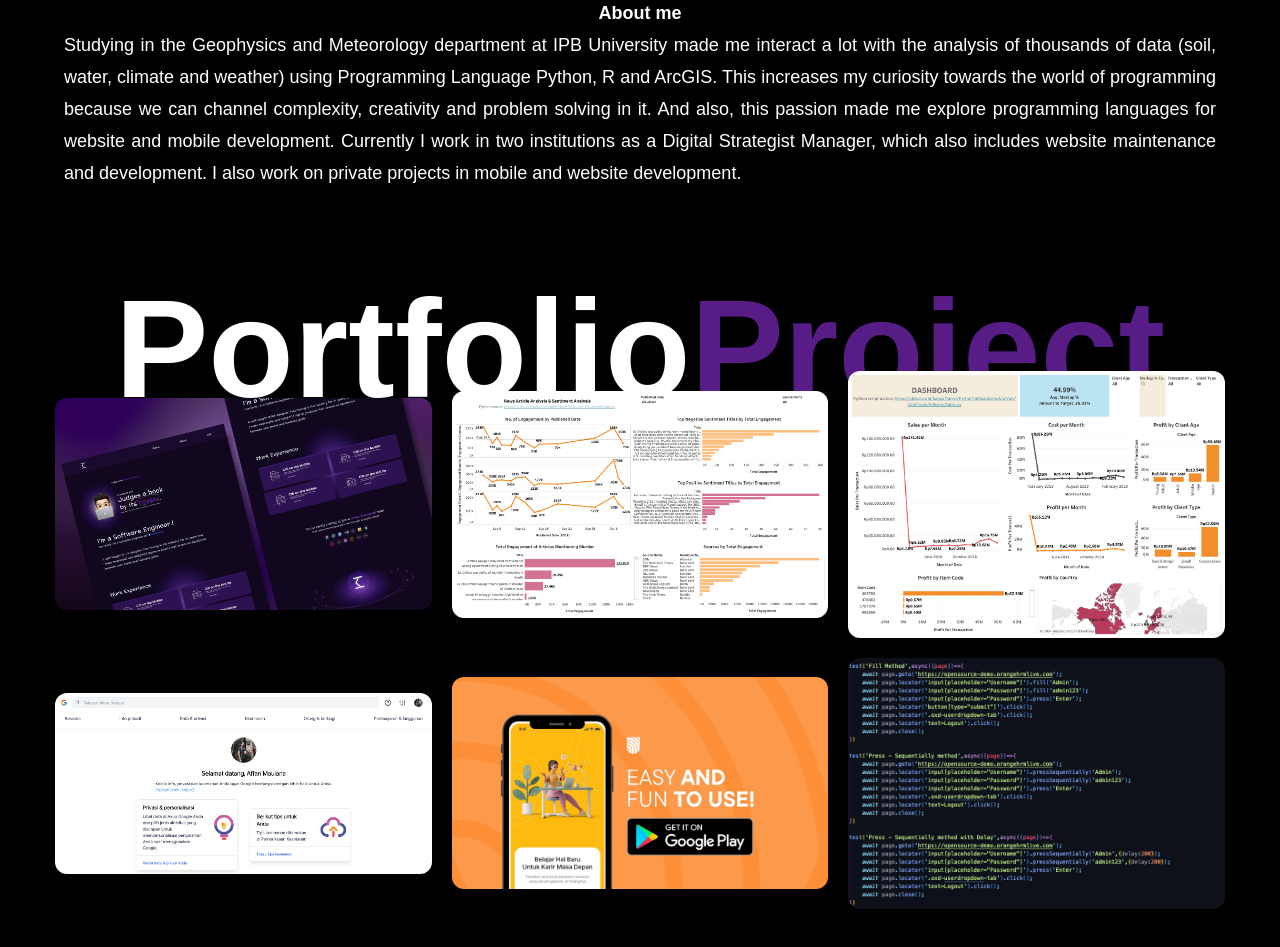
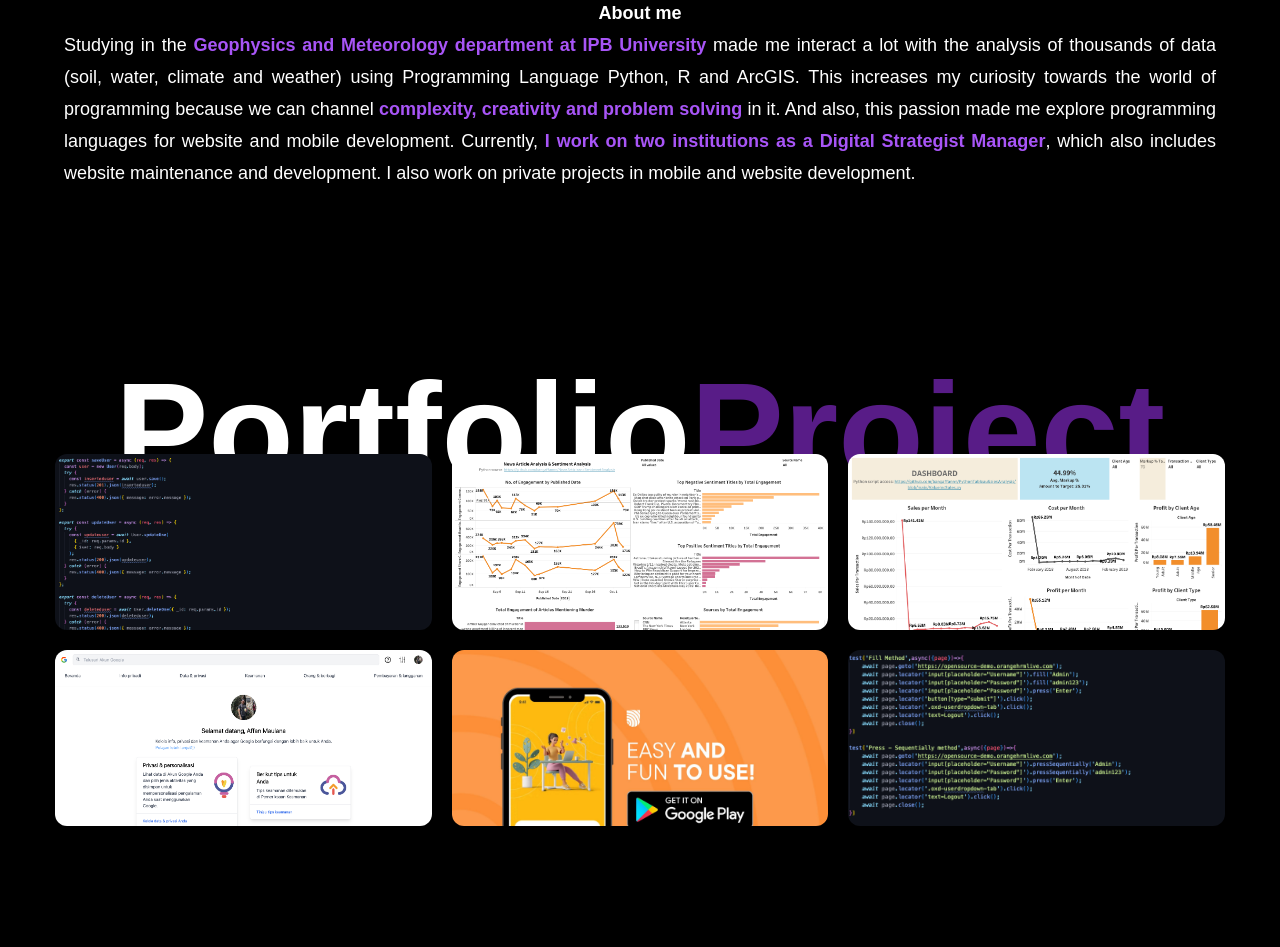
Before and after one commit to bangaffannn/qaf, a React (Vite) app: page / in a window 1280 px wide. Shown: the part 1460-2407 px from the top of the page. Built offline with nearby package versions, Linux system fonts and the light colour scheme.

Commit message:
Finishing about and services page

```diff
--- a/src/components/About.jsx
+++ b/src/components/About.jsx
@@ -118,17 +118,24 @@ const About = () => {
             <div className="mt-5 flex flex-col justify-center items-center text-justify">
               <h1 className="cursor-pointer font-bold seticon">About me</h1>
               <p className="max-w-5xl sm:max-w-6xl">
-                Studying in the Geophysics and Meteorology department at IPB
-                University made me interact a lot with the analysis of thousands
-                of data (soil, water, climate and weather) using Programming
-                Language Python, R and ArcGIS. This increases my curiosity
-                towards the world of programming because we can channel
-                complexity, creativity and problem solving in it. And also, this
-                passion made me explore programming languages for website and
-                mobile development. Currently I work in two institutions as a
-                Digital Strategist Manager, which also includes website
-                maintenance and development. I also work on private projects in
-                mobile and website development.
+                Studying in the{" "}
+                <span className="font-bold text-purple-500">
+                  Geophysics and Meteorology department at IPB University
+                </span>{" "}
+                made me interact a lot with the analysis of thousands of data
+                (soil, water, climate and weather) using Programming Language
+                Python, R and ArcGIS. This increases my curiosity towards the
+                world of programming because we can channel{" "}
+                <span className="font-bold text-purple-500">
+                  complexity, creativity and problem solving
+                </span>{" "}
+                in it. And also, this passion made me explore programming
+                languages for website and mobile development. Currently,{" "}
+                <span className="font-bold text-purple-500">
+                  I work on two institutions as a Digital Strategist Manager
+                </span>
+                , which also includes website maintenance and development. I
+                also work on private projects in mobile and website development.
               </p>
             </div>
           </div>
--- a/src/components/Services.jsx
+++ b/src/components/Services.jsx
@@ -8,12 +8,16 @@ import { TbBrandFramerMotion } from "react-icons/tb";
 import { IoLogoJavascript } from "react-icons/io5";
 import { BiLogoTypescript } from "react-icons/bi";
 import { SiPlaywright } from "react-icons/si";
+import { FaNodeJs } from "react-icons/fa";
+import { DiMongodb } from "react-icons/di";
+import { SiAxios } from "react-icons/si";
+import { SiExpress } from "react-icons/si";
 
 import { FaPython } from "react-icons/fa";
 import { SiJupyter } from "react-icons/si";
 import { IoLogoTableau } from "react-icons/io5";
 
-import Img1 from "../assets/portfolio-img1.png";
+import Img1 from "../assets/backend.png";
 import Img2 from "../assets/NewsSentimentAnalysis.png";
 import Img3 from "../assets/SalesAnalysis.png";
 import Img4 from "../assets/GoogleAccountClone.png";
@@ -58,7 +62,7 @@ export default function Services() {
           {/* TOP IMAGE */}
           <div className="flex flex-col md:flex-row justify-center items-center gap-x-5 gap-y-5 md:mt-0 mb-5">
             {/* IMAGE A */}
-            <div className="group relative overflow-hidden rounded-xl w-96 h-auto">
+            <div className="group relative overflow-hidden rounded-xl w-96 h-44">
               {/* overlay */}
               <div className="group-hover:bg-black/70 w-full h-full absolute z-40 transition-all duration-300"></div>
               {/* img */}
@@ -69,23 +73,25 @@ export default function Services() {
               />
               {/* pretitle */}
               <div className="absolute -bottom-full left-12 group-hover:bottom-24 transition-all duration-500 z-50">
-                <span className="text-gradient">Frontend development</span>
+                <span className="text-gradient">Backend development</span>
               </div>
               {/* title */}
               <div className="absolute -bottom-full left-12 group-hover:bottom-14 transition-all duration-700 z-50">
-                <span className="text-xl text-white">Portfolio Project</span>
+                <span className="text-xl text-white">User Controller</span>
               </div>
               <div className="absolute -bottom-full left-12 group-hover:bottom-8 transition-all duration-700 z-50">
                 <span className="flex text-sm gap-x-2 text-white">
                   <IoLogoJavascript />
                   <FaReact />
-                  <SiTailwindcss />
-                  <TbBrandFramerMotion />
+                  <FaNodeJs />
+                  <DiMongodb />
+                  <SiAxios />
+                  <SiExpress />
                 </span>
               </div>
             </div>
             {/* IMAGE B */}
-            <div className="group relative overflow-hidden rounded-xl w-96 h-auto">
+            <div className="group relative overflow-hidden rounded-xl w-96 h-44">
               {/* overlay */}
               <div className="group-hover:bg-black/70 w-full h-full absolute z-40 transition-all duration-300"></div>
               {/* img */}
@@ -111,7 +117,7 @@ export default function Services() {
               </div>
             </div>
             {/* IMAGE C */}
-            <div className="group relative overflow-hidden rounded-xl w-96 h-auto">
+            <div className="group relative overflow-hidden rounded-xl w-96 h-44">
               {/* overlay */}
               <div className="group-hover:bg-black/70 w-full h-full absolute z-40 transition-all duration-300"></div>
               {/* img */}
@@ -140,7 +146,7 @@ export default function Services() {
           {/* BELOW IMAGE */}
           <div className="flex flex-col md:flex-row justify-center items-center gap-x-5 gap-y-5 md:mt-0">
             {/* IMAGE A */}
-            <div className="group relative overflow-hidden rounded-xl w-96 h-auto">
+            <div className="group relative overflow-hidden rounded-xl w-96 h-44">
               {/* overlay */}
               <div className="group-hover:bg-black/70 w-full h-full absolute z-40 transition-all duration-300"></div>
               {/* img */}
@@ -167,7 +173,7 @@ export default function Services() {
               </div>
             </div>
             {/* IMAGE B */}
-            <div className="group relative overflow-hidden rounded-xl w-96 h-auto">
+            <div className="group relative overflow-hidden rounded-xl w-96 h-44">
               {/* overlay */}
               <div className="group-hover:bg-black/70 w-full h-full absolute z-40 transition-all duration-300"></div>
               {/* img */}
@@ -194,7 +200,7 @@ export default function Services() {
               </div>
             </div>
             {/* IMAGE C */}
-            <div className="group relative overflow-hidden rounded-xl w-96 h-auto">
+            <div className="group relative overflow-hidden rounded-xl w-96 h-44">
               {/* overlay */}
               <div className="group-hover:bg-black/70 w-full h-full absolute z-40 transition-all duration-300"></div>
               {/* img */}
```
Also changed, not shown: src/assets/backend.png (added).
